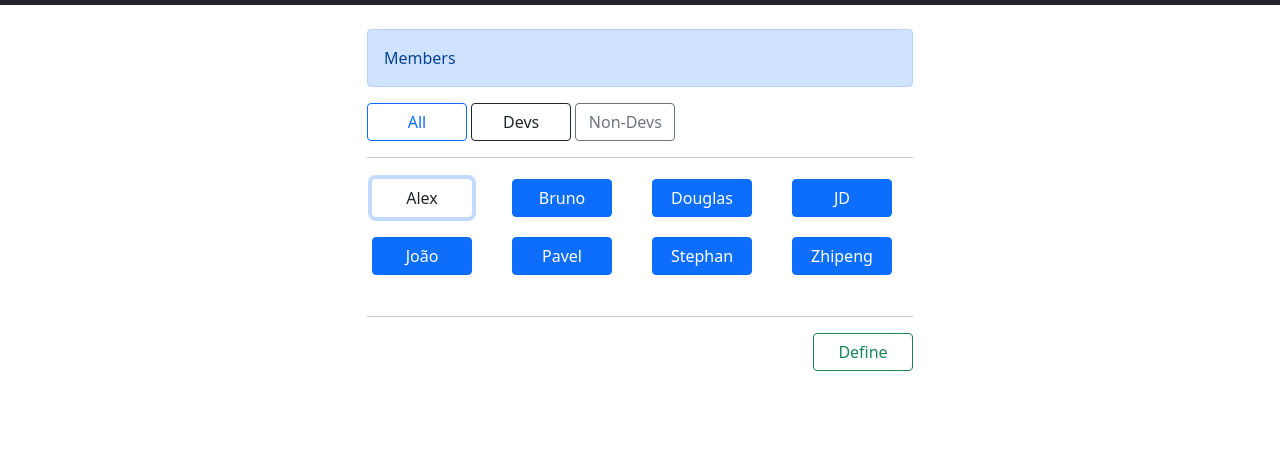
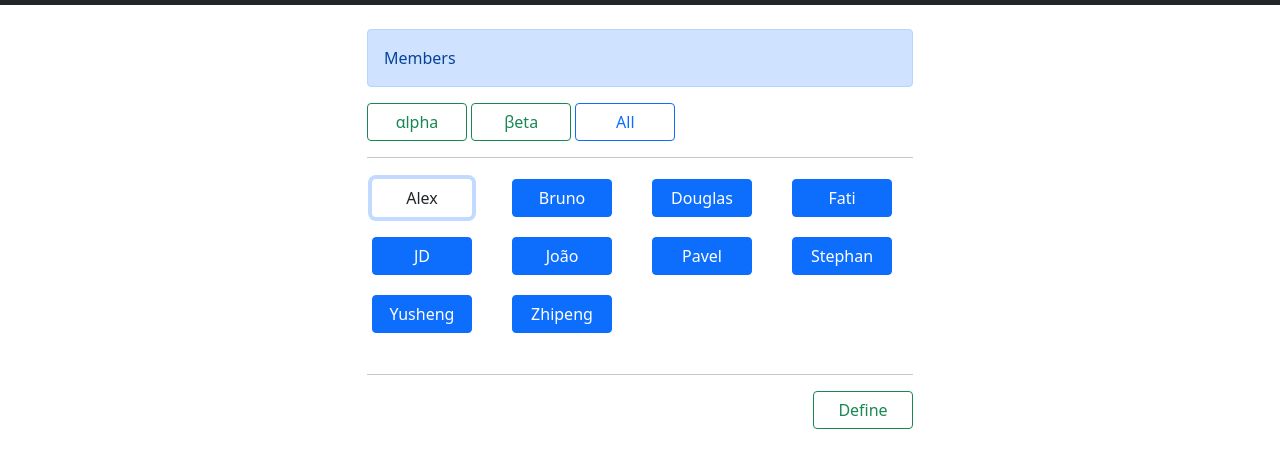
Before and after one commit to douglas-guimaraes-mck/rotation-tool, a plain HTML site: page index.html in a window 1280 px wide. Both pictures are taken after a click on the button "Alex". Shown: the part 51-518 px from the top of the page. Drawn offline with nearby package versions, Linux system fonts and the light colour scheme; some packages are replaced by stand-ins of ours; a script that the page names is missing.

Commit message:
Adjust squads + members.

```diff
--- a/Content/Js/Index.js
+++ b/Content/Js/Index.js
@@ -1,33 +1,36 @@
 // Load Page
 function init() {
-    var facilitatorsList = [
-        { Name: "Alex", Role: "tl" },
-        { Name: "João", Role: "dev" },
-        { Name: "Stephan", Role: "dev" },
-        { Name: "JD", Role: "dev" },
-        { Name: "Zhipeng", Role: "dev" },
-        { Name: "Douglas", Role: "dev" },
-        { Name: "Bruno", Role: "dev" },
-        { Name: "Pavel", Role: "pm" },
+    let facilitatorsList = [
+        { Name: "Alex", Role: "tl", Team: "all" },
+        { Name: "Jo&atilde;o", Role: "dev", Team: "beta" },
+        { Name: "Stephan", Role: "dev", Team: "alpha" },
+        { Name: "JD", Role: "dev", Team: "beta" },
+        { Name: "Zhipeng", Role: "dev", Team: "alpha" },
+        { Name: "Douglas", Role: "dev", Team: "alpha" },
+        { Name: "Bruno", Role: "dev", Team: "alpha" },
+        { Name: "Pavel", Role: "pm", Team: "all" },
+        { Name: "Fati", Role: "pm", Team: "beta" },
+        { Name: "Yusheng", Role: "pm", Team: "beta" },
     ];
 
     facilitatorsList.sort(SortByName);
 
-    var facilitatorsDiv = document.getElementById("facilitatorsList");
+    let facilitatorsDiv = document.getElementById("facilitatorsList");
     facilitatorsList.forEach((item, index) => {
 
         //input checkbox
-        var button = document.createElement('button');
+        let button = document.createElement('button');
         $(button).css("width", 100);
         $(button).css("margin-bottom", 20);
         $(button).css("cursor", "pointer");
         $(button).addClass("btn btn-primary");
         $(button).html(item.Name);
         $(button).prop("role", item.Role);
+        $(button).prop("team", item.Team);
         $(button).click(btnFacilitatorButtonClick);
 
         //div
-        var div = document.createElement('div');
+        let div = document.createElement('div');
         $(div).addClass("col col-md-3");
         div.appendChild(button);
 
@@ -35,6 +38,7 @@ function init() {
         facilitatorsDiv.appendChild(div);
 
     });
+
 }
 
 // Main Functionality: define facilitator based on the configuration
@@ -42,20 +46,20 @@ function init() {
 function getFacilitator() {
     let buttons = getAllButtons();
 
-    var facilitatorsArray = [];
+    let facilitatorsArray = [];
 
     buttons.forEach((item, index) => {
-        var isEnabled = $(item).hasClass("btn-primary");
+        let isEnabled = $(item).hasClass("btn-primary");
         if (isEnabled)
             facilitatorsArray.push($(item).text());
     });
 
     if (facilitatorsArray.length > 0) {
-        var randomNumber = Math.floor(Math.random() * facilitatorsArray.length);
-        var facilitator = facilitatorsArray[randomNumber];
+        let randomNumber = Math.floor(Math.random() * facilitatorsArray.length);
+        let facilitator = facilitatorsArray[randomNumber];
 
-        var title = 'Congratulations, ' + facilitator + '!';
-        var message = 'You are the chosen one!';
+        let title = 'Congratulations, ' + facilitator + '!';
+        let message = 'You are the chosen one!';
 
         Swal.fire({
             title: title,
@@ -80,14 +84,14 @@ function getFacilitator() {
 // Events / Clicks
 
 function btnAll_Click() {
-    var buttons = getAllButtons();
+    let buttons = getAllButtons();
     buttons.forEach((item, index) => {
         enabledButton(item);
     });
 }
 
 function btnOnlyDevs_Click() {
-    var buttons = getAllButtons();
+    let buttons = getAllButtons();
     buttons.forEach((item, index) => {
         var role = $(item).prop("role");
         if (role.toLowerCase() == "dev") {
@@ -101,9 +105,9 @@ function btnOnlyDevs_Click() {
 }
 
 function btnOnlyNonDevs_Click() {
-    var buttons = getAllButtons();
+    let buttons = getAllButtons();
     buttons.forEach((item, index) => {
-        var role = $(item).prop("role");
+        let role = $(item).prop("role");
         if (role.toLowerCase() != "dev") {
             enabledButton(item);
         }
@@ -114,8 +118,36 @@ function btnOnlyNonDevs_Click() {
     });
 }
 
+function btnAlpha_Click() {
+    let buttons = getAllButtons();
+    buttons.forEach((item, index) => {
+        let team = $(item).prop("team");
+        if (team.toLowerCase() != "beta") {
+            enabledButton(item);
+        }
+        else {
+            disabledButton(item);
+        }
+
+    });
+}
+
+function btnBeta_Click() {
+    let buttons = getAllButtons();
+    buttons.forEach((item, index) => {
+        var team = $(item).prop("team");
+        if (team.toLowerCase() != "alpha") {
+            enabledButton(item);
+        }
+        else {
+            disabledButton(item);
+        }
+
+    });
+}
+
 function btnFacilitatorButtonClick() {
-    var isEnabled = $(this).hasClass("btn-primary");
+    let isEnabled = $(this).hasClass("btn-primary");
 
     if (isEnabled) {
         disabledButton(this);
@@ -136,8 +168,8 @@ function btnDefineFacilitator_Click() {
 
 // Sort Array
 function SortByName(a, b) {
-    var aName = a.Name.toLowerCase();
-    var bName = b.Name.toLowerCase();
+    let aName = a.Name.toLowerCase();
+    let bName = b.Name.toLowerCase();
     return ((aName < bName) ? -1 : ((aName > bName) ? 1 : 0));
 }
 
--- a/index.html
+++ b/index.html
@@ -40,9 +40,11 @@
                 <div class="alert alert-primary">
                     Members
                 </div>
+                <button id="btnAlpha" onclick="btnAlpha_Click()" class="btn btn-outline-success" style="width: 100px;">&alpha;lpha</button>
+                <button id="btnBeta" onclick="btnBeta_Click()" class="btn btn-outline-success" style="width: 100px;">&beta;eta</button>
                 <button id="btnAll" onclick="btnAll_Click()" class="btn btn-outline-primary" style="width: 100px;">All</button>
-                <button id="btnOnlyDevs" onclick="btnOnlyDevs_Click()" class="btn btn-outline-dark" style="width: 100px;">Devs</button>
-                <button id="btnOnlyNonDevs" onclick="btnOnlyNonDevs_Click()" class="btn btn-outline-secondary" style="width: 100px;">Non-Devs</button>
+                <!-- <button id="btnOnlyDevs" onclick="btnOnlyDevs_Click()" class="btn btn-outline-dark" style="width: 100px;">Devs</button> -->
+                <!-- <button id="btnOnlyNonDevs" onclick="btnOnlyNonDevs_Click()" class="btn btn-outline-secondary" style="width: 100px;">Non-Devs</button> -->
                 <hr>
                 <div id="facilitatorsList" class="row" style="padding: 5px;">
 
```
